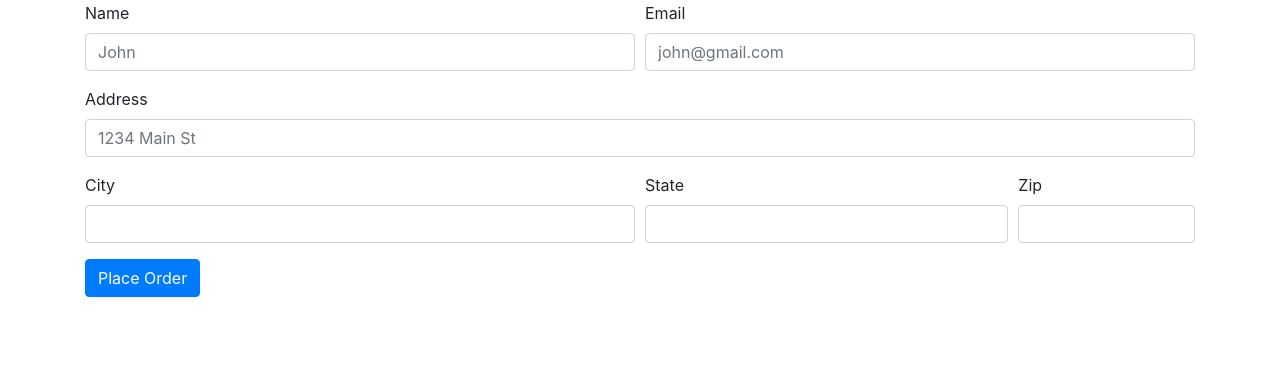
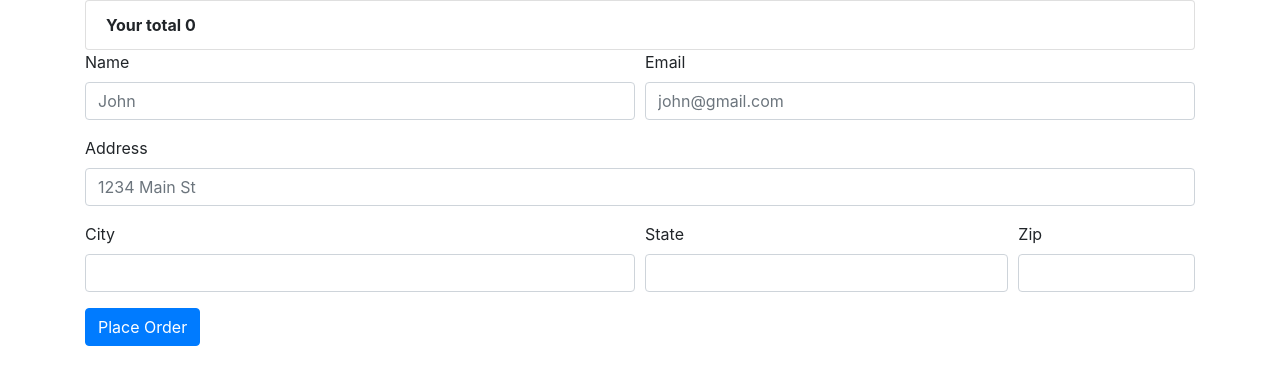
Before and after one commit to UddinNahim/E-Commerce-Website-, a Django app: page /checkout/ in a window 1280 px wide. Shown: the top 385 px of the page. Run offline with Django 5.2, Linux system fonts and the light colour scheme.

Commit message:
calculating order total

```diff
--- a/ecomsite/shop/models.py
+++ b/ecomsite/shop/models.py
@@ -20,3 +20,4 @@ class Order(models.Model):
     city = models.CharField(max_length=200)
     state = models.CharField(max_length=200)
     zipcode = models.CharField(max_length=200)
+    total = models.CharField(max_length=250)
--- a/ecomsite/shop/templates/shop/checkout.html
+++ b/ecomsite/shop/templates/shop/checkout.html
@@ -79,14 +79,22 @@
     else {
         cart = JSON.parse(localStorage.getItem('cart'));
     }
+    let total = 0;
     for (item in cart) {
         let name = cart[item][1];
         let quantity = cart[item][0];
+        let price = cart[item][2];
+        total = total + cart[item][2];
 
-        itemString = `<list class="list-group-item">${name}-${quantity}</li>`
+
+
+        itemString = ` <li class="list-group-item"> <span class=""> ${quantity}</span> of ${name} <span class="badge badge-warning badge-pill"> ${price}</span></li>`
+
         $('#item_list ').append(itemString);
 
     }
+    totalPrice = ` <li class="list-group-item d-flex justify-content-between align-items-center"><b> Your total ${total}</li>`
+    $('#item_list').append(totalPrice);
     $('#items').val(JSON.stringify(cart));
 
 </script>
```
